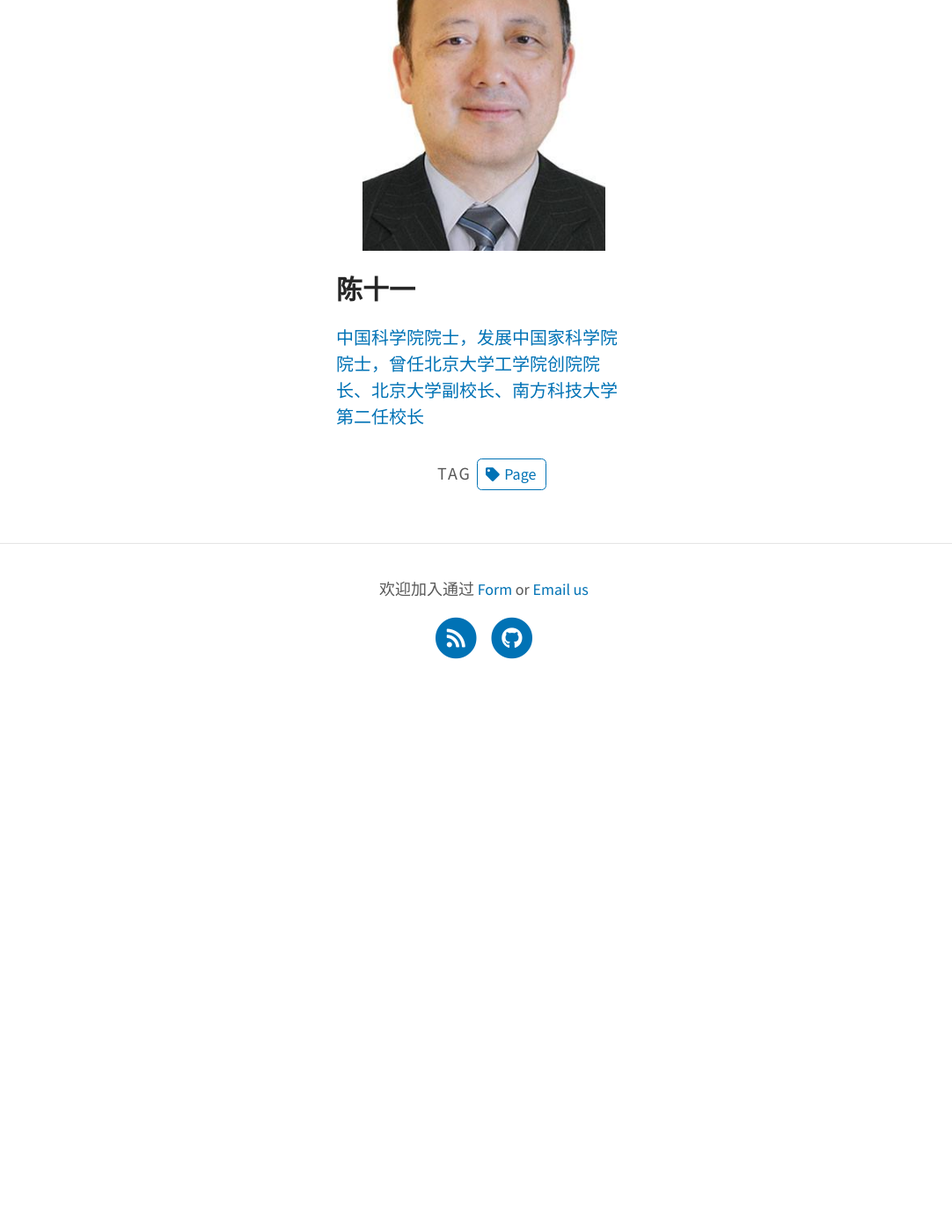
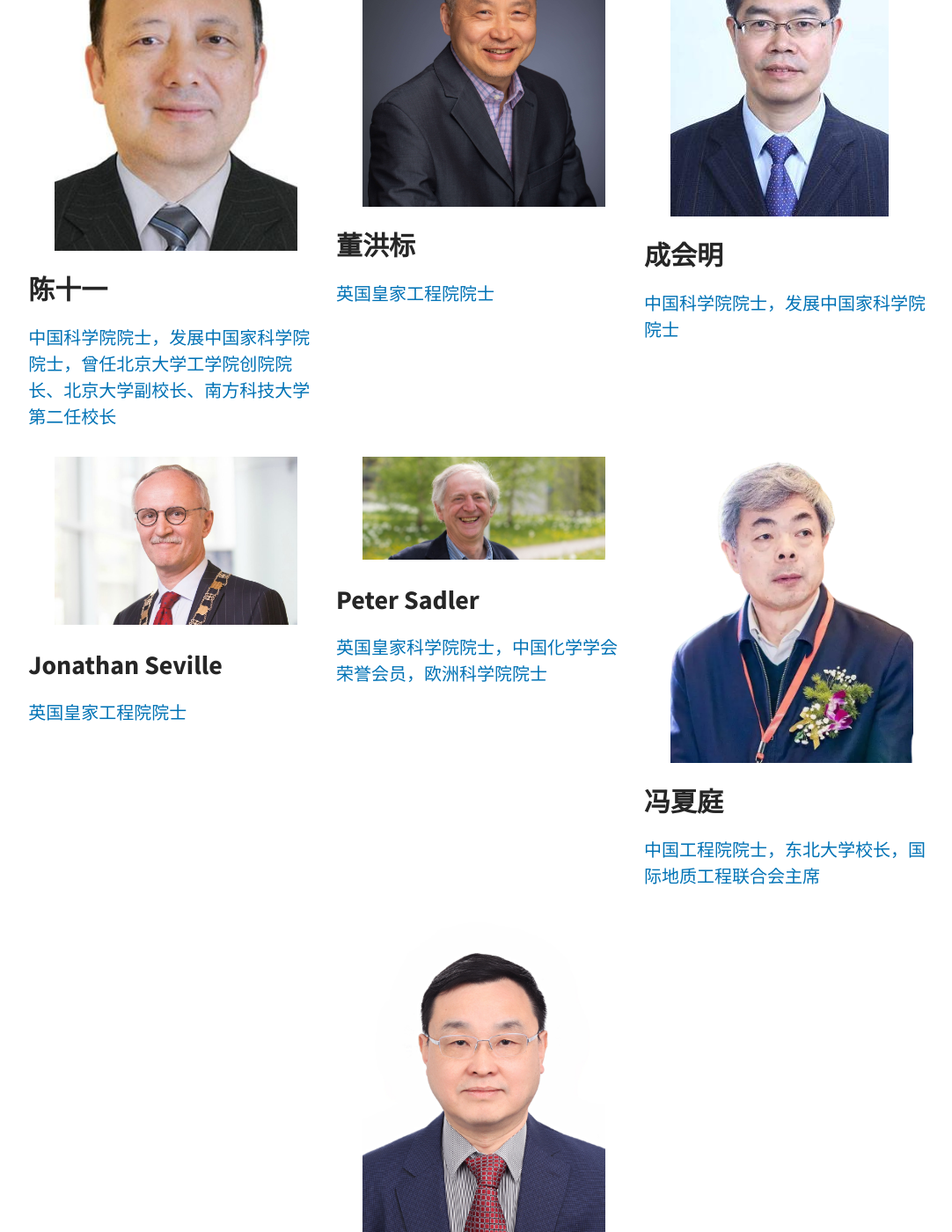
Before and after one commit to uk-oyss/uk-oyss.github.io, a Jekyll site: the page built from pages/portfolio.md, in a window 1280 px wide and 1400 px high, scrolled down 526 px. Shown: the whole window at 88% size, without its empty margins (90-1172 px from the left). Built offline with Jekyll 4.4.1, drawn with Linux system fonts in a browser that asks for light colours; a script that is not in the unit is left out; before the commit the page ends 1314 px from its top, so only the background shows below that.

Commit message:
All Academic board members

```diff
--- /dev/null
+++ b/_portfolio/hongbiaodong.md
@@ -0,0 +1,15 @@
+---
+layout: post
+title: 董洪标
+feature-img: "assets/img/header/triangular.jpeg"
+img: "assets/img/member/hongbiaodong.jpeg"
+date: 27 September 2015
+description: 英国皇家工程院院士
+tags: [Lorem, Ipsum]
+---
+
+董洪标院士是莱斯特大学材料工程教授，皇家工程院研究主席，EPSRC“创新金属加工博士培训中心”（EPSRC Centre for Doctoral Training in Innovative Metal Processing）主任。
+
+董院士是一位杰出的工程师，他通过个人研究以及所担任的大学职责，在凝固建模方面做出了开创性的重大贡献。他在凝固建模及其在金属中的应用方面享有国际声誉，并为金属工业做出了独特的贡献。他的研究成果被应用于各个领域，包括劳斯莱斯在航空航天领域、焊接研究所在能源领域和材料加工研究所在钢铁领域。他在英国与中国、印度和南非建立国际伙伴关系方面发挥了关键作用。
+
+董院士与工业界有着广泛的合作，合作伙伴包括劳斯莱斯、塔塔钢铁、TWI、NPL和Doncasters等。他目前的项目主要集中在深海天然气和石油运输系统的单晶铸造、焊接和热处理。
--- /dev/null
+++ b/_portfolio/huimingcheng.md
@@ -0,0 +1,13 @@
+---
+layout: post
+title: 成会明
+feature-img: "assets/img/header/triangular.jpeg"
+img: "assets/img/member/huimingcheng.jpeg"
+date: 27 September 2015
+description: 中国科学院院士，发展中国家科学院院士
+tags: [Lorem, Ipsum]
+---
+
+成会明，炭材料科学家、中国科学院院士、发展中国家科学院院士。1984年毕业于湖南大学化工系，1987年、1992年在中科院金属研究所获硕士和博士学位（在日本联合培养）。1993年至今在中国科学院金属研究所任副研究员、研究员，并担任先进炭材料研究部主任，2016年6月加盟清华-伯克利深圳学院，创建了低维材料与器件实验室并担任主任。
+
+主要从事碳纳米管、石墨烯、其他二维材料等低维材料的制备、性能及应用等研究。提出了浮动催化剂化学气相沉积、非金属催化剂化学气相沉积制备碳纳米管等方法，促进了碳纳米管的研究与应用；提出了模板导向化学气相沉积等方法，制备出石墨烯三维网络结构材料、毫米级单晶石墨烯，发展了石墨烯材料的宏量制备技术；提出了可高效储能与转化的层次孔材料设计、电化学电位调控、晶面调控等方法，制备出一系列新型能量转化与储存材料；研制出块体各向同性热解石墨材料，批量应用于多项重点工程。他曾担任1项973项目（2000-2005）和2项国家纳米重大研究计划项目（2006-2010, 2011-2015）的首席科学家，连续三届任国家自然科学基金委创新研究群体项目负责人，获得发明专利100多项，在国际国内会议上做特邀报告170多次，在国际刊物上发表学术论文650余篇（其中2009-2018年发表的论文中有83篇为ESI高被引论文），被引用15万余次，H因子179，是科睿唯安公布的化学和材料两个领域的高引用科学家之一。曾获国家自然科学二等奖（2006,2017）、科技进步二等奖（2010）、何梁何利科学与技术进步奖（2010）、美国碳学会Charles E. Pettinos奖、德国SGL集团Felcht奖、美国化学会ACS Nano讲座奖等奖励。曾任《Carbon》副主编、《新型炭材料》主编，现任《Energy Storage Materials》主编、《Science China Materials》副主编。
--- /dev/null
+++ b/_portfolio/jonathanseville.md
@@ -0,0 +1,13 @@
+---
+layout: post
+title: Jonathan Seville
+feature-img: "assets/img/header/triangular.jpeg"
+img: "assets/img/member/jonathanseville.jpeg"
+date: 27 September 2015
+description: 英国皇家工程院院士
+tags: [Lorem, Ipsum]
+---
+
+Jonathan Seville教授是特许化学工程师，化学工程师学会(Institution of Chemical Engineers)的研究员和前任会长(2016-17)。他还是皇家工程院院士，并担任其教育和技能委员会主席、工程委员会董事会成员、及其注册标准委员会主席。
+
+在2017年返回伯明翰大学担任教授之前，乔纳森曾担任萨里大学工程与物理科学学院执行院长(2011-2016)，华威大学工程学院院长(2008-11)，伯明翰大学化学工程系主任(1998-2008)。其中，在伯明翰大学，他建立了英国第一个配方工程研究中心(2001)。他参与创立的正电子成像中心（Positron Imaging Centre）开创性地在工程研究中使用正电子发射放射性示踪剂。
--- /dev/null
+++ b/_portfolio/petersadler.md
@@ -0,0 +1,13 @@
+---
+layout: post
+title: Peter Sadler
+feature-img: "assets/img/header/triangular.jpeg"
+img: "assets/img/member/petersadler.jpeg"
+date: 27 September 2015
+description: 英国皇家科学院院士，中国化学学会荣誉会员，欧洲科学院院士
+tags: [Lorem, Ipsum]
+---
+
+Peter Sadler教授在牛津大学获得学士、硕士和哲学博士学位。随后，他担任剑桥大学和国家医学研究所的医学研究委员会研究员。从1973年到1996年，他担任伦敦大学伯克贝克（Birkbeck）学院的讲师、读者和教授，从1996年到2007年，他担任爱丁堡大学化学系主任，也是爱丁堡蛋白质相互作用中心和EastChem癌症研究英国癌症药物化学中心的主任。2007年6月，他担任华威大学化学系主任，现在是华威大学的教授。
+
+他是英国皇家化学学会(FRSC)、爱丁堡皇家学会(FRSE)和伦敦皇家学会(FRS)的fellow，也是EPSRC RISE（Recognising Inspirational Scientists and Engineers） Fellow。他也是印度化学研究学会荣誉会员、中国化学学会荣誉会员和欧洲科学院院士。
--- /dev/null
+++ b/_portfolio/xiatingfeng.md
@@ -0,0 +1,13 @@
+---
+layout: post
+title: 冯夏庭
+feature-img: "assets/img/header/triangular.jpeg"
+img: "assets/img/member/xiatingfeng.png"
+date: 27 September 2015
+description: 中国工程院院士，东北大学校长，国际地质工程联合会主席
+tags: [Lorem, Ipsum]
+---
+
+冯夏庭，工学博士，教授，博士生导师，中国工程院院士。现任东北大学党委副书记、校长。曾任国际岩石力学学会主席、中国科学院武汉岩土力学研究所所长、岩土力学与工程国家重点实验室主任。主要学术兼职有：国际地质工程联合会主席、国际岩石力学学会设计方法委员会主席、中国岩石力学与工程学会理事长、《岩石力学与岩土工程学报》（SCI收录英文刊）主编。
+
+冯院士长期从事岩石力学与工程领域的研究工作，在深部地下工程稳定性分析理论、设计计算方法、工程实验技术以及岩爆监测预警与动态控制等方面做出了突出贡献。主持国家973项目、863项目、国家自然科学基金国际合作重大、重点和面上项目20余项，获国家科技进步二等奖4项，获国际岩土力学计算机方法和进展协会杰出贡献奖。
--- /dev/null
+++ b/_portfolio/zijianguo.md
@@ -0,0 +1,11 @@
+---
+layout: post
+title: 郭子建
+feature-img: "assets/img/header/triangular.jpeg"
+img: "assets/img/member/zijianguo.jpeg"
+date: 27 September 2015
+description: 中国科学院院士，英国皇家化学会会士
+tags: [Lorem, Ipsum]
+---
+
+郭子建，博士生导师，中国科学院院士，英国皇家化学会会士。现任南京大学化学和生物医药创新研究院院长，南京大学新生学院院长，南京大学学术委员会副主任，配位化学国家重点实验室（南京大学）学委会副主任，国务院学位委员会学科评议组（化学）成员，教育部科技委员会委员化学化工学部委员，中国化学会常务理事。担任爱思唯尔CoordChem Rev副主编，中国化学会《无机化学学报》主编，以及NatSci Rev, Dalton Trans等国内外多家学术期刊编委或顾问编委等。曾主持多项国家自然科学基金重点项目，科技部973计划重大科学前沿领域项目（首席科学家），国家自然科学基金委创新群体（学术带头人），得到国家基金委化学生物学领域首个重大研究计划培育、集成及择优项目的连续资助以及多项国家自然科学基金重点项目。曾获教育部2015年度自然科学一等奖，意大利化学会2016年度Luigi Sacconi奖章，2020年度“亚洲生物无机化学学会杰出成就奖”等奖项。团队长期从事化学生物学交叉领域研究，在生物无机传感与成像示踪、金属抗肿瘤药物的分子作用机制与靶向输运及金属人工核酸酶等方面取得了系列创新性研究成果，已发表SCI论文300余篇，被引用2.4万次,H指数78。
```
Also changed, not shown: _portfolio/ShiyiChen.md (+1 -1 lines).
